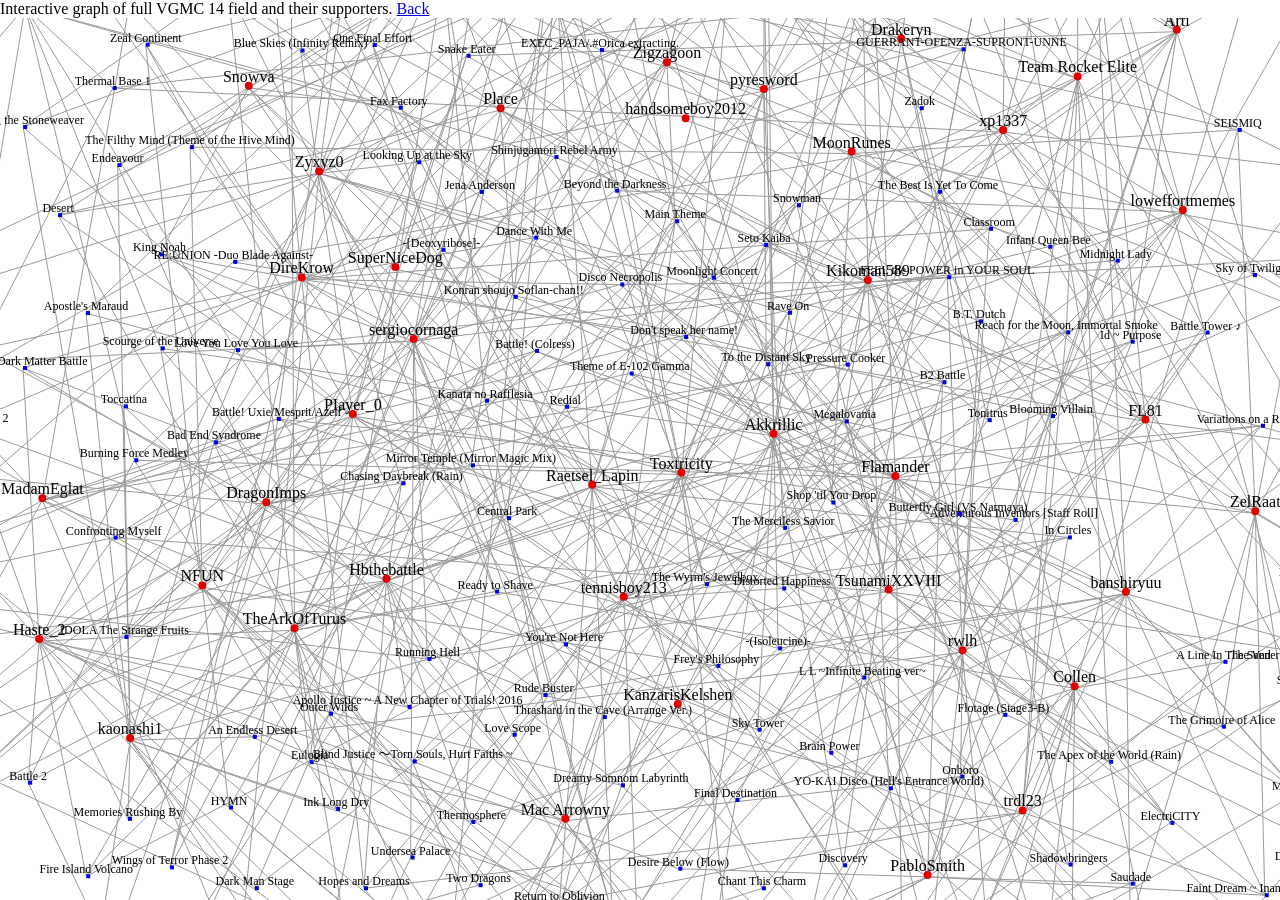
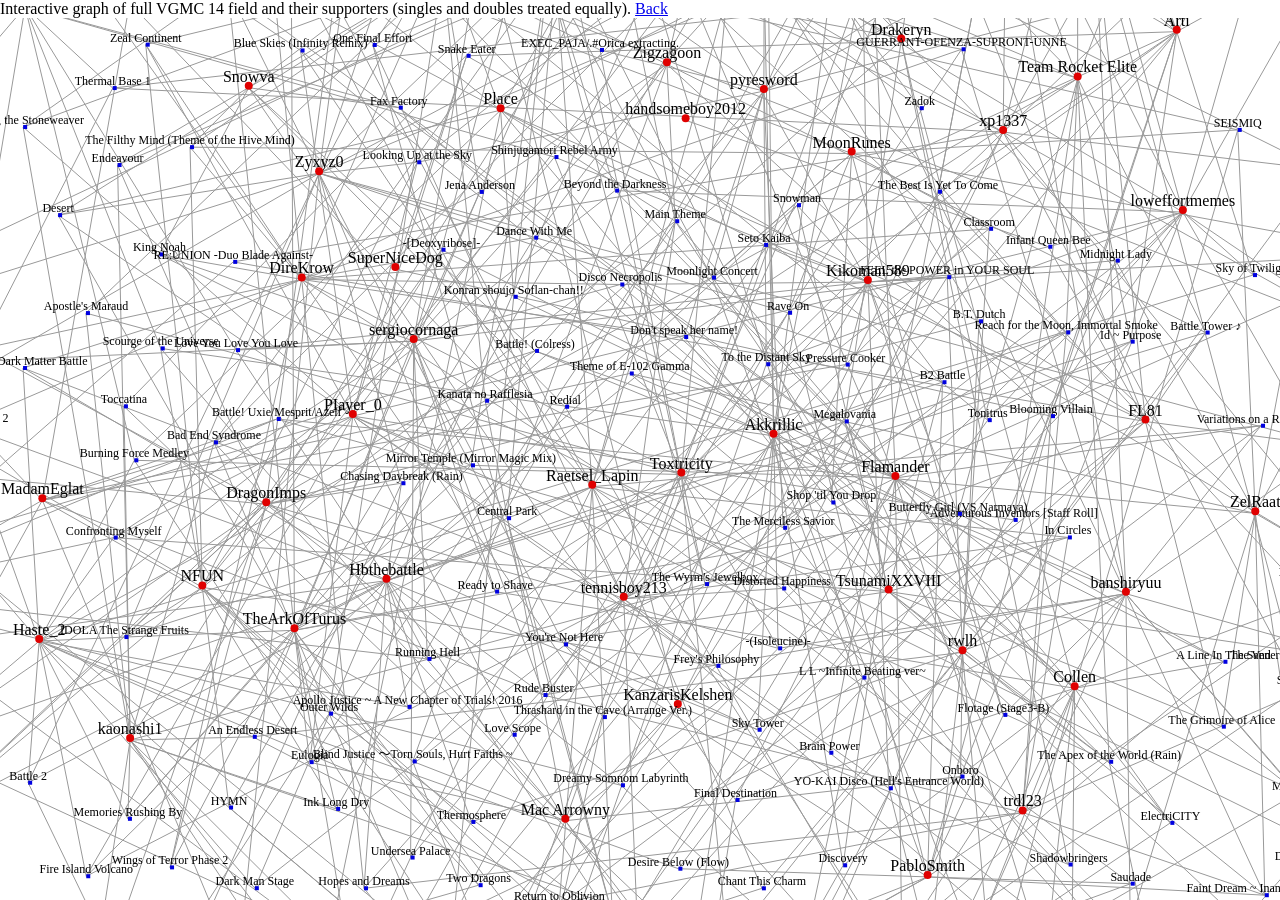
Before and after one commit to p0p0p0p/p0p0p0p.github.io, a Jekyll site: the page graph14bracket.html, which Jekyll copies as it is, in a window 1280 px wide. Built offline with Jekyll 4.4.1, drawn with Linux system fonts in a browser that asks for light colours.

Commit message:
vgmc14 noms

```diff
--- a/graph14bracket.html
+++ b/graph14bracket.html
@@ -19,7 +19,7 @@
 </head>
 
 <body>
-  Interactive graph of full VGMC 14 field and their supporters. <a href="./">Back</a><br>
+  Interactive graph of full VGMC 14 field and their supporters (singles and doubles treated equally). <a href="./">Back</a><br>
   <script src="js/jquery-3.4.1.min.js">document.write("jquery-3.4.1.min.js not found")</script>
   <script src="js/jquery.csv.min.js">document.write("jquery.csv.min.js not found")</script>
 
```
